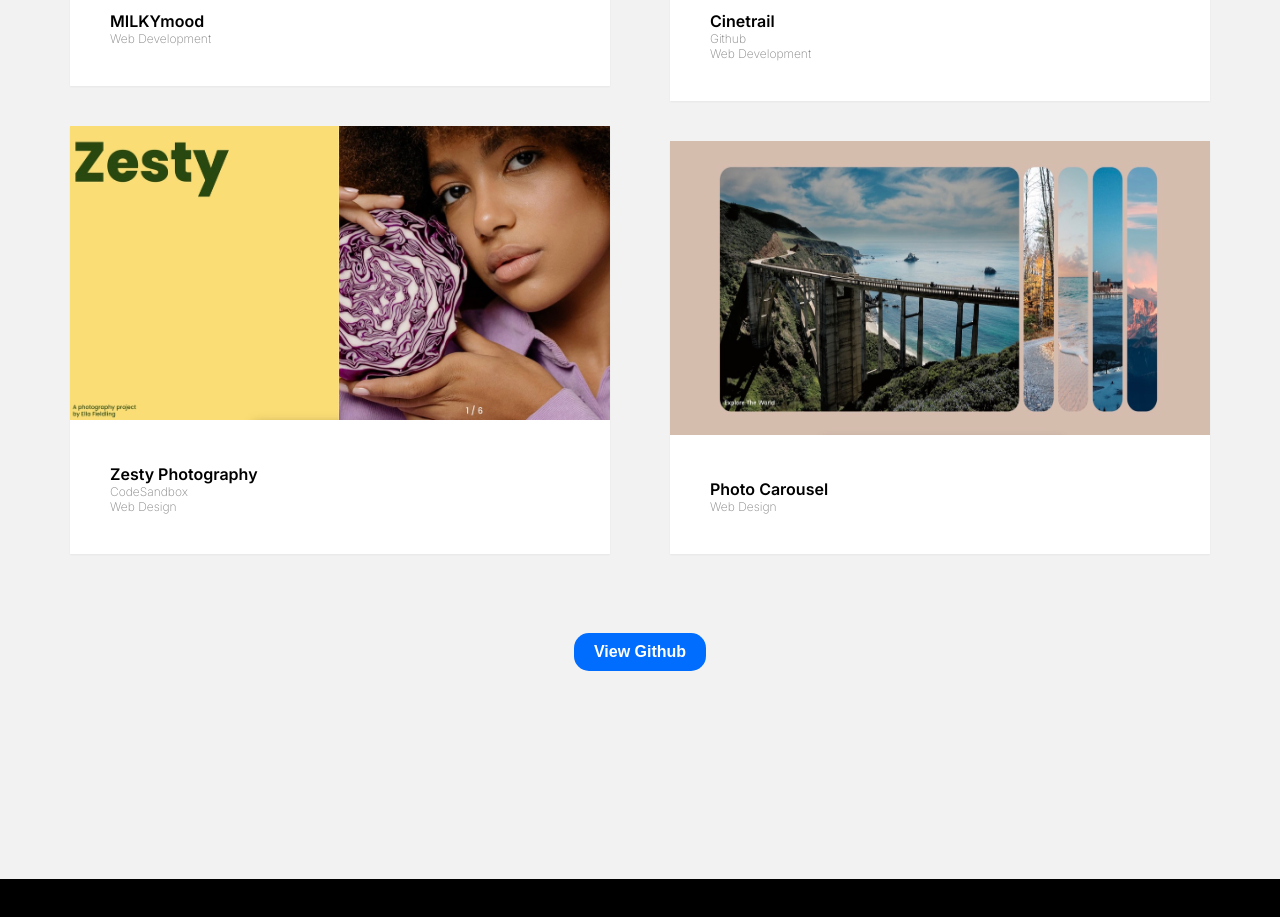
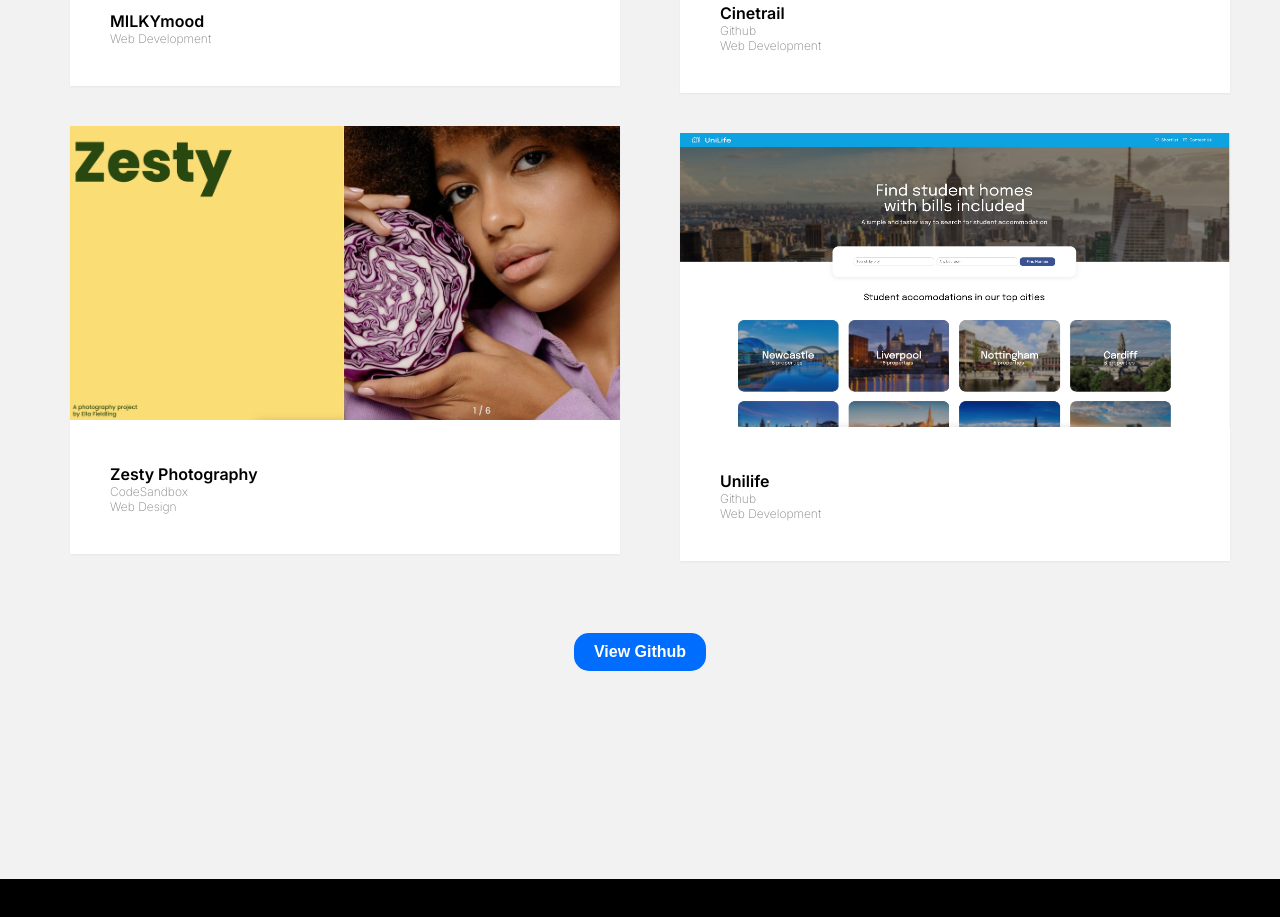
Before and after one commit to Erzyelc/Portfolio-123-456, a plain HTML site: page index.html in a window 1280 px wide. Shown: the part 2029-2946 px from the top of the page. Drawn offline with Linux system fonts and the light colour scheme.

Commit message:
changed portfolio section

```diff
--- a/index.html
+++ b/index.html
@@ -91,10 +91,11 @@
             </div>
         </div>
         <div class="container-item">
-            <img src="assets/837CF0AC-B85E-4632-A75B-EC5847282CDA_1_105_c.jpeg" alt="Photo">
+            <img src="assets/Screenshot 2023-02-14 at 6.11.56 PM.jpeg" alt="Photo">
             <div class="container-text">
-                <a href="https://codepen.io/Eryelc/pen/eYdePBe">Photo Carousel</a>
-                <h4>Web Design</h4>
+                <a href="https://unilife-rjc.netlify.app/">Unilife</a>
+                <h4><a href="https://github.com/Erzyelc/unilife" id="project-site">Github</a></h4>
+                <h4>Web Development</h4>
             </div>
         </div>
     </section>
--- a/styles.css
+++ b/styles.css
@@ -166,7 +166,7 @@ ul{
 }
 
 .container-item img{
-    width: 540px;
+    width: 550px;
     height: 294px;
 }
 
```
Also changed, not shown: assets/Screenshot 2023-02-14 at 6.11.56 PM.jpeg (added), 2 other files.
